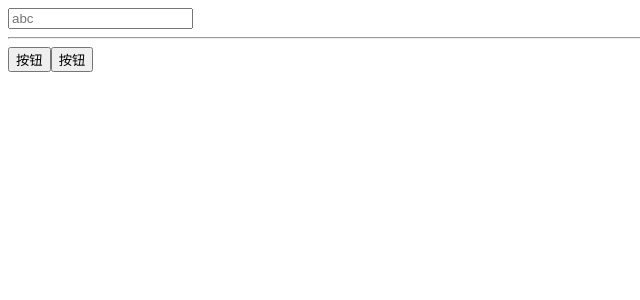
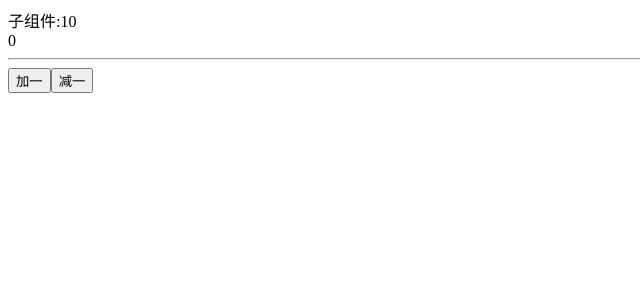
Before and after one commit to Nikozhang996/react-apps-front, a React app: page / in a window 1280 px wide. Shown: the top 300 px of the page, without its empty margins (0-640 px from the left). Built offline with nearby package versions, Linux system fonts and the light colour scheme.

Commit message:
feat: hook

```diff
--- a/package.json
+++ b/package.json
@@ -21,7 +21,7 @@
     "@types/react": "^16.9.41",
     "@types/react-dom": "^16.9.8",
     "react": "^16.14.0",
-    "react-dom": "^16.13.1"
+    "react-dom": "^16.14.0"
   },
   "devDependencies": {
     "@babel/cli": "^7.10.4",
--- /dev/null
+++ b/src/components/child-component/index.tsx
@@ -0,0 +1,13 @@
+import React, {FC, Props, useMemo, useState} from "react";
+
+export interface IProps extends Props<FC>{
+  value: number;
+}
+
+const ChildComponent = (props: IProps): JSX.Element => {
+  console.log(props);
+
+  return <section>{props.children}:{props.value}</section>;
+};
+
+export default ChildComponent;
--- a/src/modules/Demo/hook.tsx
+++ b/src/modules/Demo/hook.tsx
@@ -1,40 +1,50 @@
 /*
 https://www.cnblogs.com/Wayou/p/react_typescript_forwardref.html
 */
-import React, { useState, useRef, createRef, forwardRef, InputHTMLAttributes } from "react";
+import React, { useState, useMemo, useRef, createRef, forwardRef, InputHTMLAttributes, FC } from "react";
+
+import ChildComponent from "../../components/child-component";
 
 const FancyInput = React.forwardRef<HTMLInputElement, any>((props, ref) => {
   return <input type="text" ref={ref} className="fancy-input" {...props} />;
 });
 
-export default function Ref() {
-  const [inputRef, setInputRef] = useState(createRef<HTMLInputElement>());
-
+const Ref: FC = () => {
+  // const [inputRef, setInputRef] = useState(createRef<HTMLInputElement>());
+  const [value, setValue] = useState<number>(0);
+  const [childValue, setChildValue] = useState<number>(0);
+  const Child = useMemo(() => {
+    return ChildComponent;
+  }, []);
+  console.log(value);
   return (
     <section>
-      <FancyInput ref={inputRef} placeholder="abc" />
+      <ChildComponent value={10}>子组件</ChildComponent>
+      {/*{useMemo(<ChildComponent value={childValue}/>, [childValue])}*/}
+      {/*<FancyInput ref={inputRef} placeholder="abc" />*/}
+      <span>{value}</span>
       <hr />
       <button
         style={{ display: "inline-block" }}
         onClick={() => {
-          if (inputRef.current) {
-            console.log(inputRef.current.value);
-          }
+          setValue((value) => value + 1);
+          setChildValue((value) => value + 1);
         }}
       >
-        按钮
+        加一
       </button>
 
       <button
         style={{ display: "inline-block" }}
         onClick={() => {
-          if (inputRef.current) {
-            console.log(inputRef.current.value);
-          }
+          setValue((value) => value - 1);
+          setChildValue((value) => value - 1);
         }}
       >
-        按钮
+        减一
       </button>
     </section>
   );
-}
+};
+
+export default Ref;
```
Also changed, not shown: .prettierrc.json, 1 other file (tests, documents, lock files or other folders).
